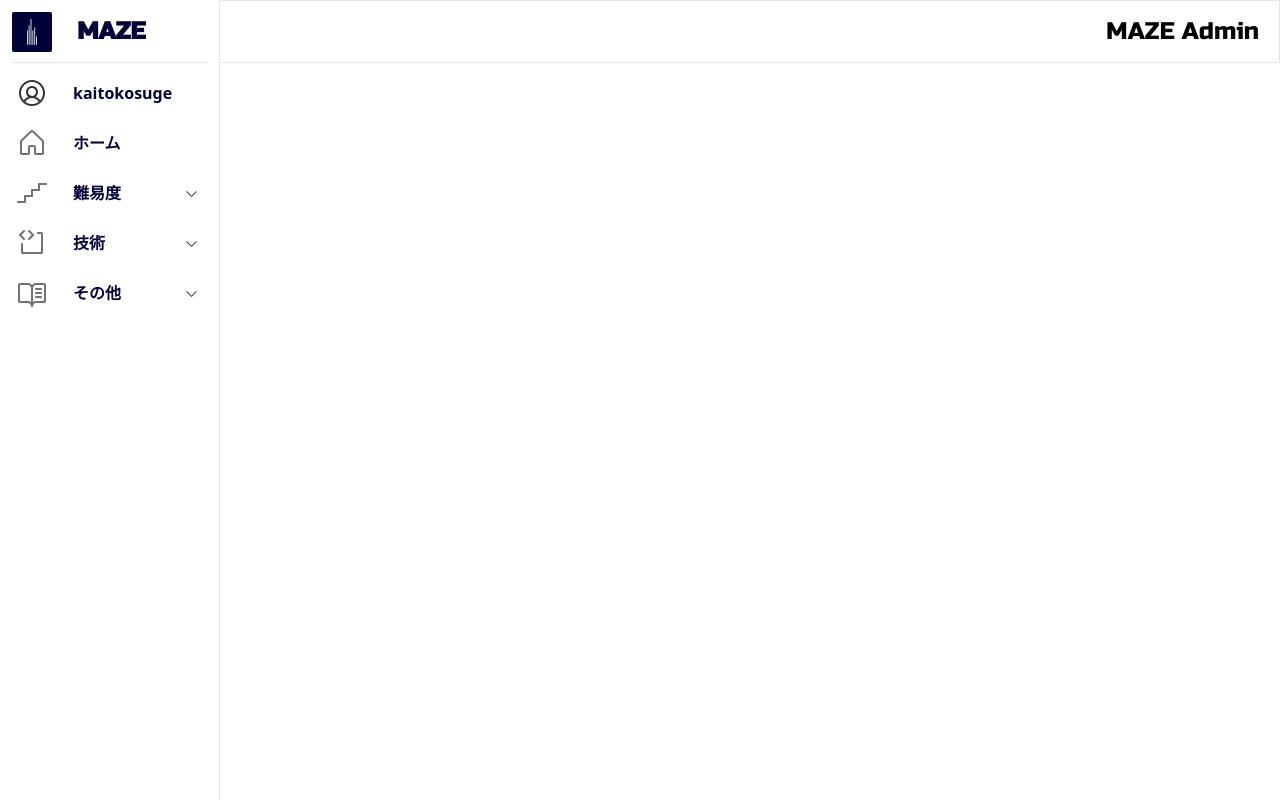
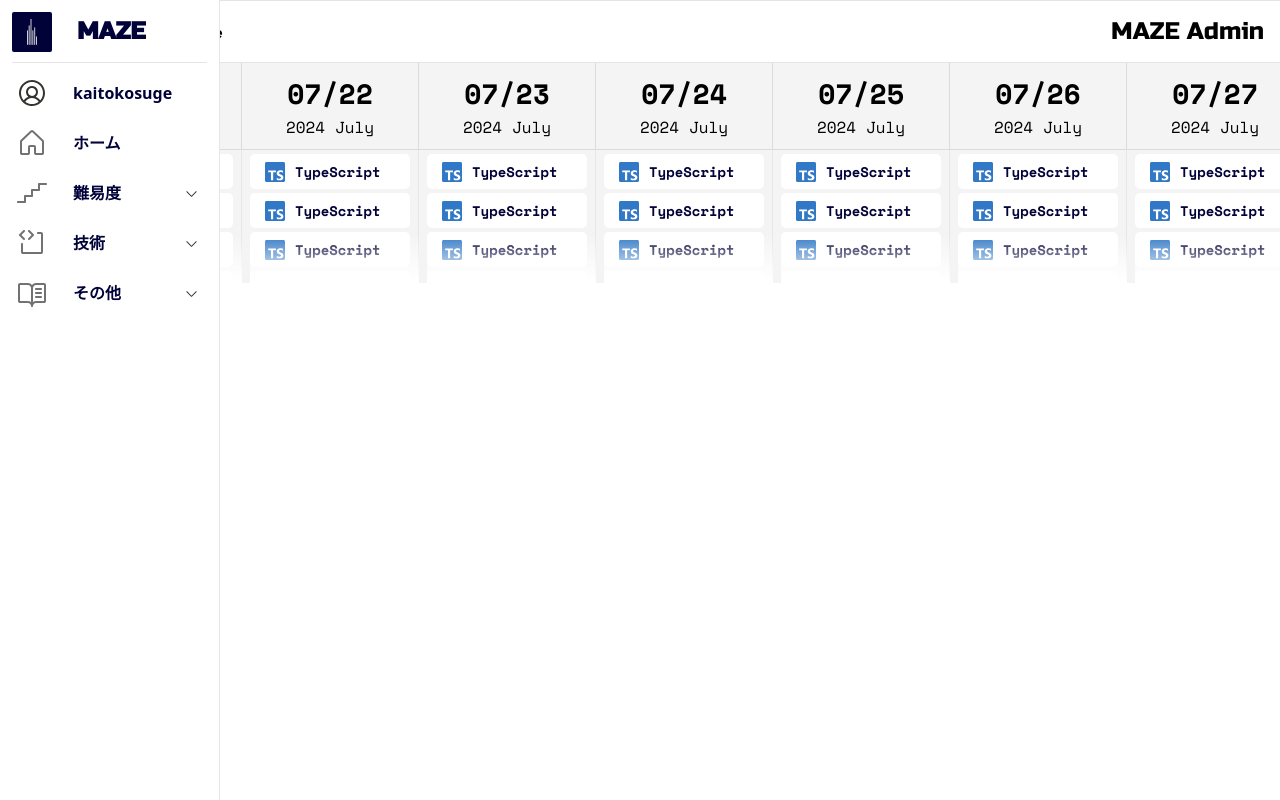
Before and after one commit to kaitokosuge/MAZE-rebuild-CLIENT, a Next.js app: page /admin-create in a window 1280 px wide. Built offline with nearby package versions, Linux system fonts and the light colour scheme.

Commit message:
add: sucheduleエリア完了

```diff
--- /dev/null
+++ b/src/app/(admin)/admin-create/Suchedule.tsx
@@ -0,0 +1,74 @@
+import Link from "next/link";
+import React from "react";
+
+export default function Suchedule() {
+    const dummyDate = [1, 2, 3, 4, 5, 6, 7, 8];
+    return (
+        <section className="maze-subfont flex overflow-x-scroll pr-10">
+            {dummyDate.map((date: number) => (
+                <div key={date}>
+                    <div className="border-maze-right min-w-[160px] border-b border-r bg-[#F4F4F4] py-[10px]">
+                        <p className="m-auto w-fit text-[28px] font-bold">
+                            07/2{date}
+                        </p>
+                        <p className="m-auto w-fit">2024 July</p>
+                    </div>
+                    <div className="border-maze-color relative border-r bg-[#F4F4F4] px-[8px] py-1">
+                        <div className="max-h-[125px] min-w-[160px] overflow-scroll pb-10">
+                            <Link
+                                href="/tech/typescript"
+                                className="flex items-center whitespace-nowrap rounded-[5px] bg-[#ffffff] px-[15px] py-[7px] duration-300 hover:bg-gray-100"
+                            >
+                                <img
+                                    src="./tech-icons/typescript.svg"
+                                    className="w-[20px]"
+                                />
+                                <p className="text-maze-right ml-[10px] text-[14px] font-bold">
+                                    TypeScript
+                                </p>
+                            </Link>
+                            <Link
+                                href="/tech/typescript"
+                                className="mt-1 flex items-center whitespace-nowrap rounded-[5px] bg-[#ffffff] px-[15px] py-[7px] duration-300 hover:bg-gray-100"
+                            >
+                                <img
+                                    src="./tech-icons/typescript.svg"
+                                    className="w-[20px]"
+                                />
+                                <p className="text-maze-right ml-[10px] text-[14px] font-bold">
+                                    TypeScript
+                                </p>
+                            </Link>
+                            <Link
+                                href="/tech/typescript"
+                                className="mt-1 flex items-center whitespace-nowrap rounded-[5px] bg-[#ffffff] px-[15px] py-[7px] duration-300 hover:bg-gray-100"
+                            >
+                                <img
+                                    src="./tech-icons/typescript.svg"
+                                    className="w-[20px]"
+                                />
+                                <p className="text-maze-right ml-[10px] text-[14px] font-bold">
+                                    TypeScript
+                                </p>
+                            </Link>
+                            <Link
+                                href="/tech/typescript"
+                                className="mt-1 flex items-center whitespace-nowrap rounded-[5px] bg-[#ffffff] px-[15px] py-[7px] duration-300 hover:bg-gray-100"
+                            >
+                                <img
+                                    src="./tech-icons/typescript.svg"
+                                    className="w-[20px]"
+                                />
+                                <p className="text-maze-right ml-[10px] text-[14px] font-bold">
+                                    TypeScript
+                                </p>
+                            </Link>
+                        </div>
+
+                        <div className="bg-admin-date-shadow absolute bottom-0 h-[50px] w-full"></div>
+                    </div>
+                </div>
+            ))}
+        </section>
+    );
+}
--- a/src/app/(admin)/admin-create/page.tsx
+++ b/src/app/(admin)/admin-create/page.tsx
@@ -1,11 +1,7 @@
+import Link from "next/link";
 import React from "react";
+import Suchedule from "./Suchedule";
 
 export default function Page() {
-    return (
-        <section className="flex">
-            <div>
-                <div></div>
-            </div>
-        </section>
-    );
+    return <Suchedule />;
 }
--- a/src/app/(admin)/layout.tsx
+++ b/src/app/(admin)/layout.tsx
@@ -12,7 +12,7 @@ export default function RootLayout({
     children: React.ReactNode;
 }) {
     return (
-        <div className="w-full">
+        <div className="maze-subfont w-full">
             <AdminHeader />
             {children}
         </div>
--- a/src/app/layout.tsx
+++ b/src/app/layout.tsx
@@ -26,7 +26,7 @@ export default function RootLayout({
                 ></link>
             </head>
             <body>
-                <div className="flex justify-between">
+                <div className="flex justify-between overflow-hidden">
                     <Sidebar />
                     {children}
                 </div>
--- a/src/components/Admin/AdminHeader.tsx
+++ b/src/components/Admin/AdminHeader.tsx
@@ -2,7 +2,7 @@ import React from "react";
 
 export default function AdminHeader() {
     return (
-        <header className="border-maze-right flex h-[63px] w-full items-center justify-between border px-5 py-[10px]">
+        <header className="border-maze-right flex h-[63px] w-full items-center justify-between border px-5 py-[10px] pr-20">
             <p className="font-bold">Quiz suchedule</p>
             <p className="maze-font text-2xl">MAZE Admin</p>
         </header>
--- a/src/styles/globals.css
+++ b/src/styles/globals.css
@@ -72,6 +72,9 @@
 .border-maze-right {
     border-color: rgba(0, 0, 0, 0.1);
 }
+.bg-admin-date-shadow {
+    background: linear-gradient(to top, rgb(255, 255, 255), rgba(0, 0, 0, 0));
+}
 .text-maze-right {
     color: #000238;
 }
```
